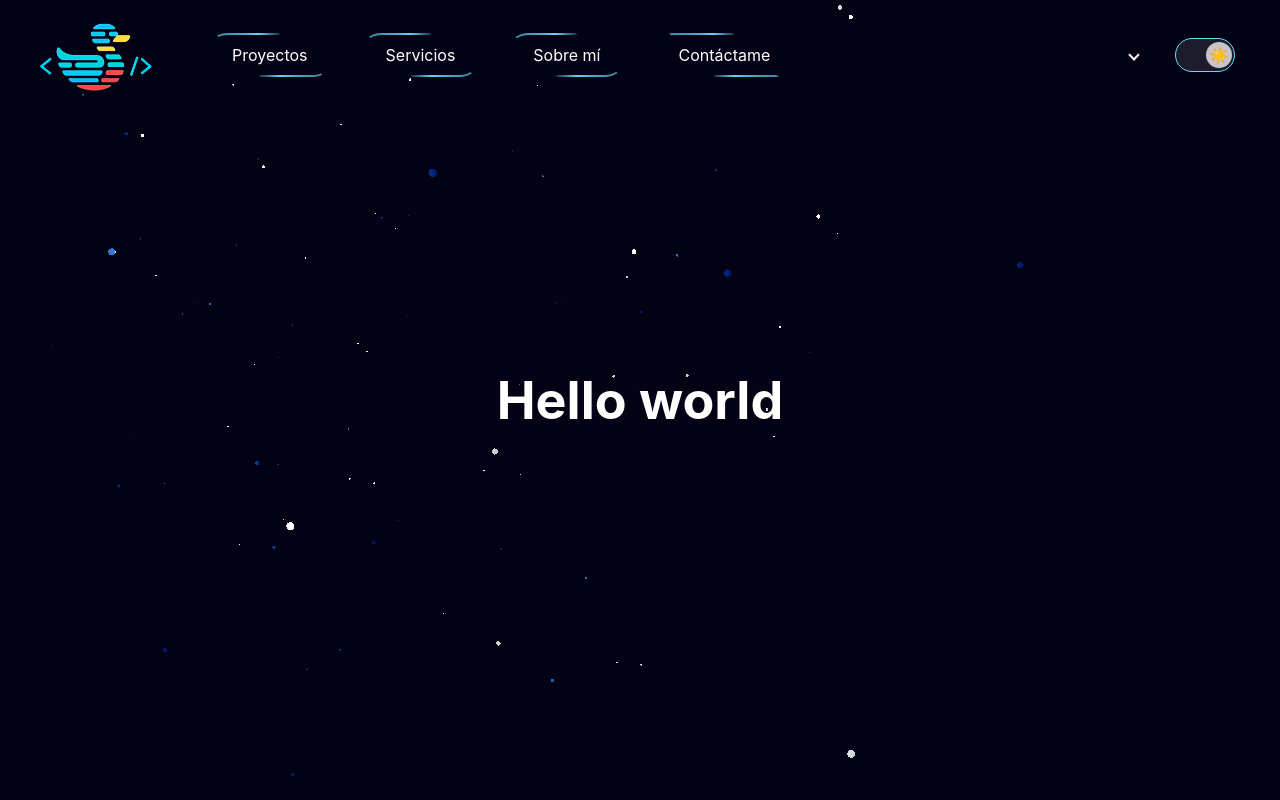
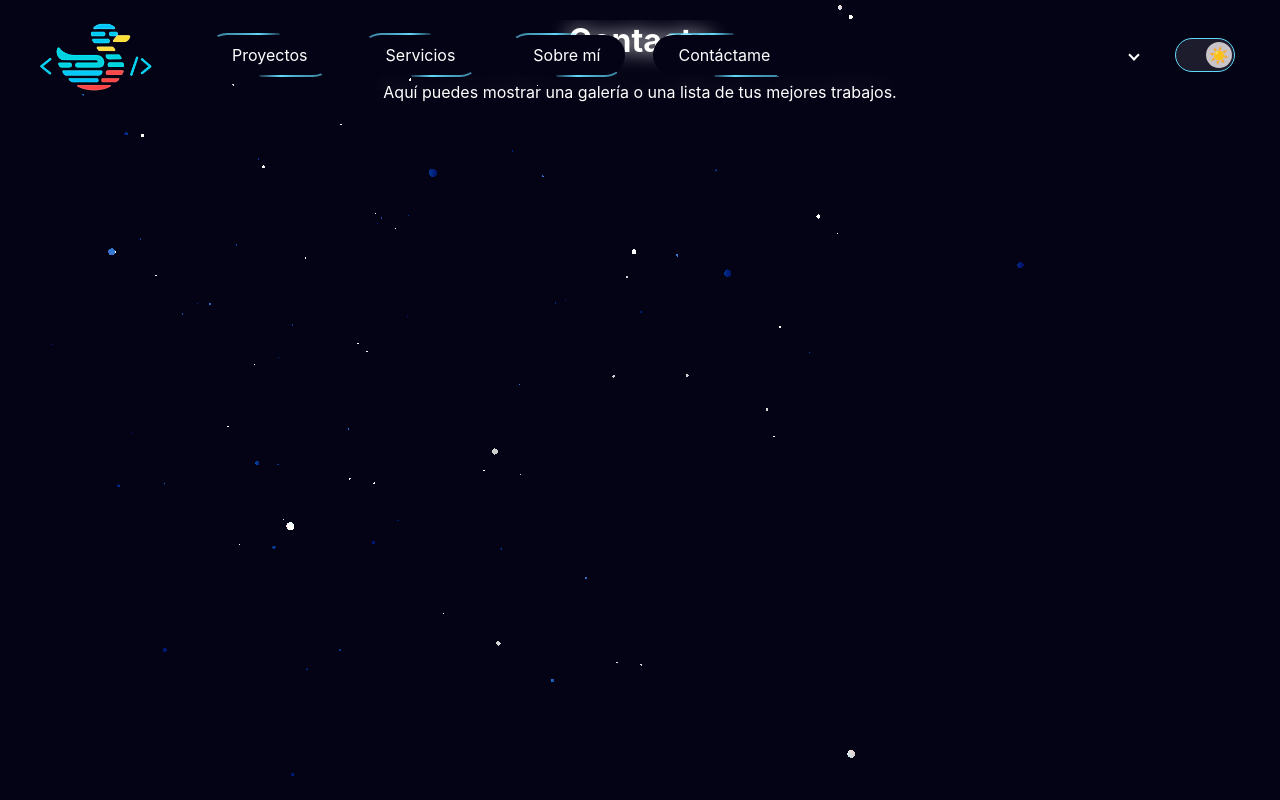
Before and after one commit to p5Patricio/mi-portafolio-ts, a React (Create React App) app: page /contacto in a window 1280 px wide. Built offline with nearby package versions, Linux system fonts and the light colour scheme.

Commit message:
Enrutamiento completo

```diff
--- a/src/AppContent.tsx
+++ b/src/AppContent.tsx
@@ -1,20 +1,31 @@
+// src/AppContent.tsx (VERSIÓN MODIFICADA Y SIMPLE)
+
 import React from 'react';
-import './App.css';
-import Home from './pages/Home';
+import { Routes, Route } from 'react-router-dom';
 import Navbar from './components/Navbar';
 
-// CAMBIO IMPORTANTE: Renombra la función de App a AppContent
+// 2. Importa TODAS tus páginas
+import Home from './pages/Home';
+import Proyectos from './pages/Proyectos';
+import Servicios from './pages/Servicios';
+import SobreMi from './pages/SobreMi';
+import Contacto from './pages/Contacto';
+
 function AppContent() {
   return (
-    // Más adelante aquí añadiremos la clase para el fade-in
     <div className="App fade-in">
       <Navbar />
-      <header className="App-header">
-        <Home />
-      </header>
+      <main>
+        <Routes>
+          <Route path="/" element={<Home />} />
+          <Route path="/proyectos" element={<Proyectos />} />
+          <Route path="/servicios" element={<Servicios />} />
+          <Route path="/sobre-mi" element={<SobreMi />} />
+          <Route path="/contacto" element={<Contacto />} />
+        </Routes>
+      </main>
     </div>
   );
 }
 
-// CAMBIO IMPORTANTE: Exporta AppContent
 export default AppContent;
--- a/src/components/Navbar.css
+++ b/src/components/Navbar.css
@@ -223,3 +223,11 @@
   width: 100%;
   text-align: left;
 }
+
+/* En src/components/Navbar.css */
+/* AÑADE esta regla para el enlace activo */
+
+.navbar-links a.active {
+  color: var(--primary-color);
+  font-weight: bold;
+}
--- a/src/components/Navbar.tsx
+++ b/src/components/Navbar.tsx
@@ -1,6 +1,7 @@
-// src/components/Navbar.tsx (VERSIÓN MODIFICADA)
+// src/components/Navbar.tsx (VERSIÓN MODIFICADA Y SIMPLE)
 
 import React from 'react';
+import { Link } from 'react-router-dom'; // 1. Importa Link
 import './Navbar.css';
 import LanguageSelector from './LanguageSelector';
 import ThemeToggleButton from './ThemeToggleButton';
@@ -9,16 +10,14 @@ import ThemeToggleButton from './ThemeToggleButton';
 const Navbar = () => {
   return (
     <nav className="navbar-container">
-      {/* Sección de enlaces de navegación */}
       <div className="navbar-links">
-        {/* CAMBIO: Envolvemos cada texto en un <span> */}
-        <a href="#proyectos"><span>Proyectos</span></a>
-        <a href="#servicios"><span>Servicios</span></a>
-        <a href="#sobre-mi"><span>Sobre mí</span></a>
-        <a href="#contacto"><span>Contáctame</span></a>
+        {/* 2. Cambiamos <a> por <Link> y href por to */}
+        <Link to="/proyectos"><span>Proyectos</span></Link>
+        <Link to="/servicios"><span>Servicios</span></Link>
+        <Link to="/sobre-mi"><span>Sobre mí</span></Link>
+        <Link to="/contacto"><span>Contáctame</span></Link>
       </div>
 
-      {/* Sección de controles con tus componentes */}
       <div className="navbar-controls">
         <LanguageSelector />
         <ThemeToggleButton />
--- /dev/null
+++ b/src/pages/Contacto.tsx
@@ -0,0 +1,15 @@
+// src/pages/Proyectos.tsx
+
+import React from 'react';
+
+const Contacto = () => {
+  return (
+    <div className="page-container">
+      <h1>Contacto</h1>
+      <p>Aquí puedes mostrar una galería o una lista de tus mejores trabajos.</p>
+      {/* Aquí irá el contenido de tu sección de proyectos */}
+    </div>
+  );
+};
+
+export default Contacto;
--- /dev/null
+++ b/src/pages/Proyectos.tsx
@@ -0,0 +1,15 @@
+// src/pages/Proyectos.tsx
+
+import React from 'react';
+
+const Proyectos = () => {
+  return (
+    <div className="page-container">
+      <h1>Mis Proyectos</h1>
+      <p>Aquí puedes mostrar una galería o una lista de tus mejores trabajos.</p>
+      {/* Aquí irá el contenido de tu sección de proyectos */}
+    </div>
+  );
+};
+
+export default Proyectos;
--- /dev/null
+++ b/src/pages/Servicios.tsx
@@ -0,0 +1,15 @@
+// src/pages/Proyectos.tsx
+
+import React from 'react';
+
+const Servicios = () => {
+  return (
+    <div className="page-container">
+      <h1>Mis Servicios</h1>
+      <p>Aquí puedes mostrar una galería o una lista de tus mejores trabajos.</p>
+      {/* Aquí irá el contenido de tu sección de proyectos */}
+    </div>
+  );
+};
+
+export default Servicios;
--- /dev/null
+++ b/src/pages/SobreMi.tsx
@@ -0,0 +1,15 @@
+// src/pages/Proyectos.tsx
+
+import React from 'react';
+
+const Sobremi = () => {
+  return (
+    <div className="page-container">
+      <h1>Sobre mi</h1>
+      <p>Aquí puedes mostrar una galería o una lista de tus mejores trabajos.</p>
+      {/* Aquí irá el contenido de tu sección de proyectos */}
+    </div>
+  );
+};
+
+export default Sobremi;
```
